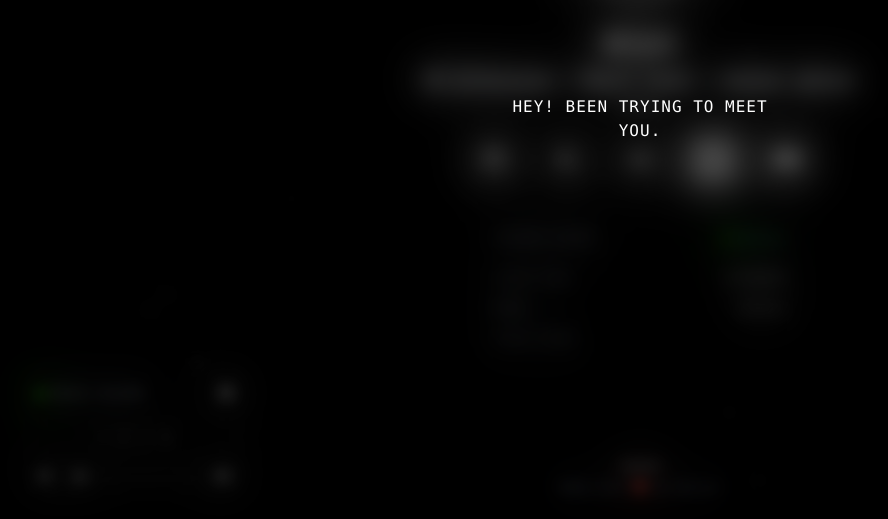
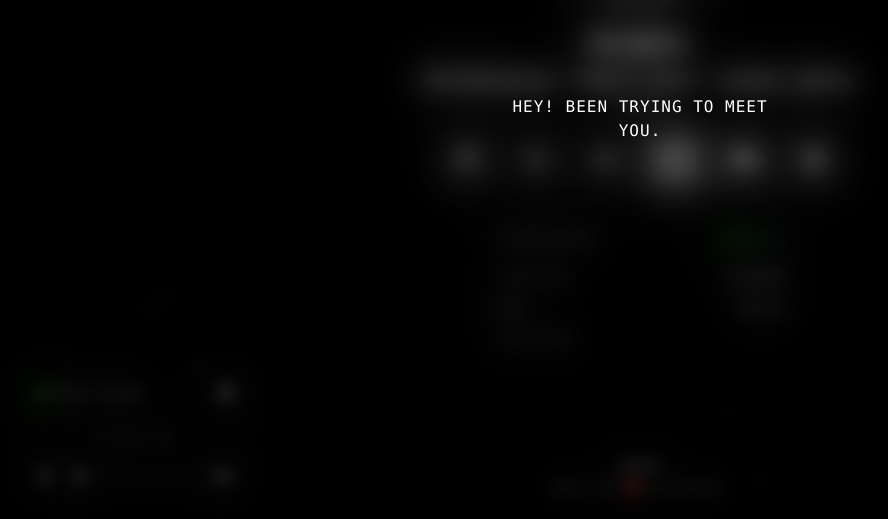
Before and after one commit to Akryst/Meow, a website: page public/index.html in a window 1280 px wide. Shown: the part 281-800 px from the top of the page, without its empty margins (0-888 px from the left). Drawn offline with nearby package versions, Linux system fonts and the light colour scheme; no server answers; grey boxes are pictures that could not be loaded.

Commit message:
Add Steam integration and update profile information in config

```diff
--- a/public/index.html
+++ b/public/index.html
@@ -108,6 +108,9 @@
                     <a href="#" class="social-icon" data-social="vrchat" aria-label="VRChat">
                         <i class="fas fa-vr-cardboard"></i>
                     </a>
+                    <a href="#" class="social-icon" data-social="steam" aria-label="Steam">
+                        <i class="fab fa-steam"></i>
+                    </a>
                     <a href="#" class="social-icon" data-social="instagram" aria-label="Instagram">
                         <i class="fab fa-instagram"></i>
                     </a>
--- a/public/js/config.js
+++ b/public/js/config.js
@@ -1,9 +1,9 @@
 // Site configuration - Auto-generated from .env file
-// Last updated: 2025-08-04T23:09:51.941Z
+// Last updated: 2025-08-11T17:16:33.335Z
 
 const config = {
     "profile": {
-        "name": "Akryst",
+        "name": "Europhic",
         "description": "VR Enthusiast • Music Lover • Avatar editor",
         "timezone": "America/Hermosillo",
         "profileImage": "assets/images/profile.jpg"
@@ -13,7 +13,8 @@ const config = {
         "lastfm": "https://www.last.fm/user/AkrystVRC",
         "github": "https://github.com/Akryst",
         "osu": "https://osu.ppy.sh/users/38184678",
-        "vrchat": "https://vrchat.com/home/user/usr_3644022f-4da6-4438-973a-0eb31527a121"
+        "vrchat": "https://vrchat.com/home/user/usr_3644022f-4da6-4438-973a-0eb31527a121",
+        "steam": "https://steamcommunity.com/id/Akryst"
     },
     "locations": {
         "enabled": false,
@@ -27,7 +28,7 @@ const config = {
     },
     "lastfm": {
         "username": "akrystvrc",
-        "apiKey": "LastFM_API_Key"
+        "apiKey": "97cee68c6a28040c6269fa02dc86a948"
     },
     "database": {
         "enabled": false
@@ -68,7 +69,7 @@ const config = {
         "text": "Hey! Been trying to meet you."
     },
     "footer": {
-        "text": "Made with ❤️ by Akryst"
+        "text": "Made with ❤️ by Europhic"
     }
 };
 
--- a/public/js/modules/configurator.js
+++ b/public/js/modules/configurator.js
@@ -72,7 +72,13 @@ function setupProfile(profile) {
     }
 
     // Update page title
-    document.title = profile.name;
+    document.title = `${profile.name} - Bio`;
+
+    // Update Last.fm widget text
+    const lastfmWidget = document.querySelector('.lastfm-widget .text-xs.text-gray-400.uppercase.tracking-wide');
+    if (lastfmWidget) {
+        lastfmWidget.textContent = `${profile.name.toUpperCase()} IS LISTENING TO`;
+    }
 }
 
 function setupSocialLinks(socialMedia) {
--- a/scripts/generateConfig.js
+++ b/scripts/generateConfig.js
@@ -80,6 +80,7 @@ function generateConfigFile(env) {
             github: env.GITHUB || '',
             osu: env.OSU || '',
             vrchat: env.VRCHAT || '',
+            steam: env.STEAM || '',
             instagram: env.INSTAGRAM || '',
             tiktok: env.TIKTOK || '',
             namemc: env.NAMEMC || '',
```
Also changed, not shown: 1 other file.
